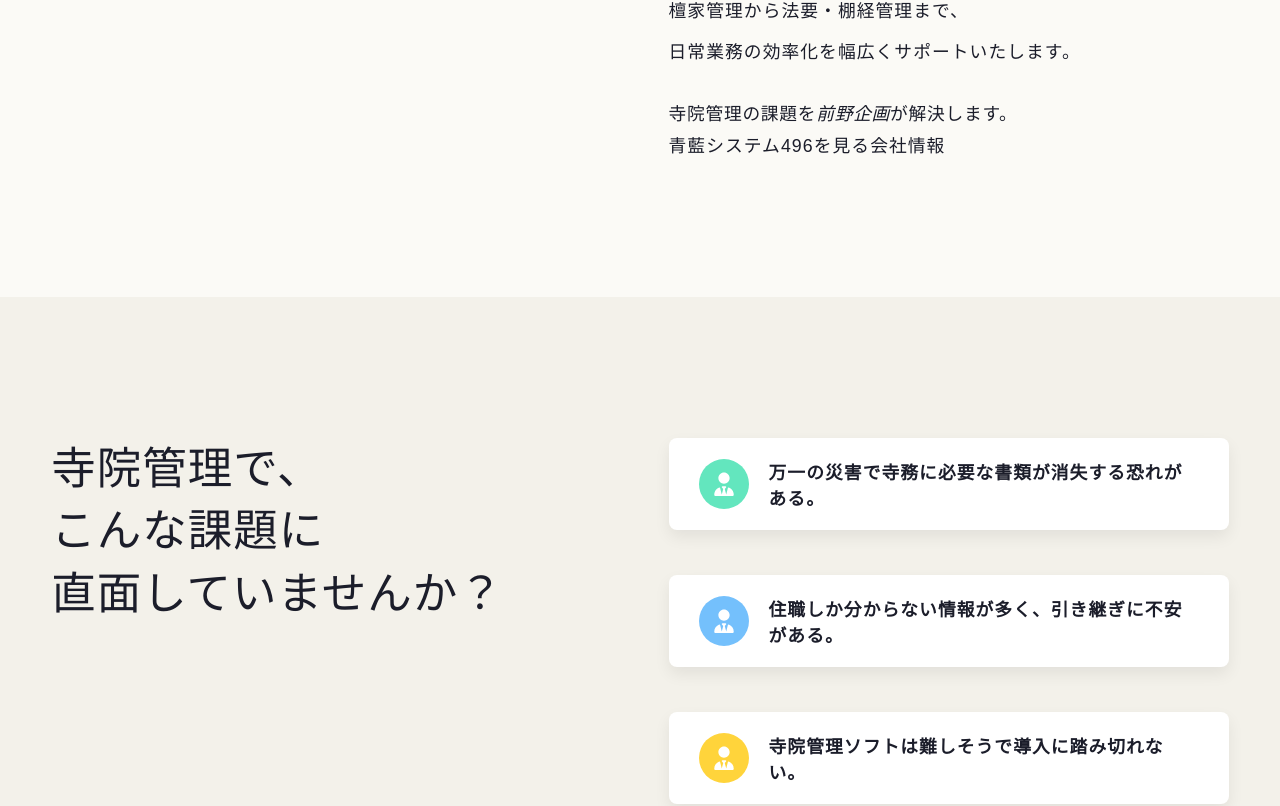
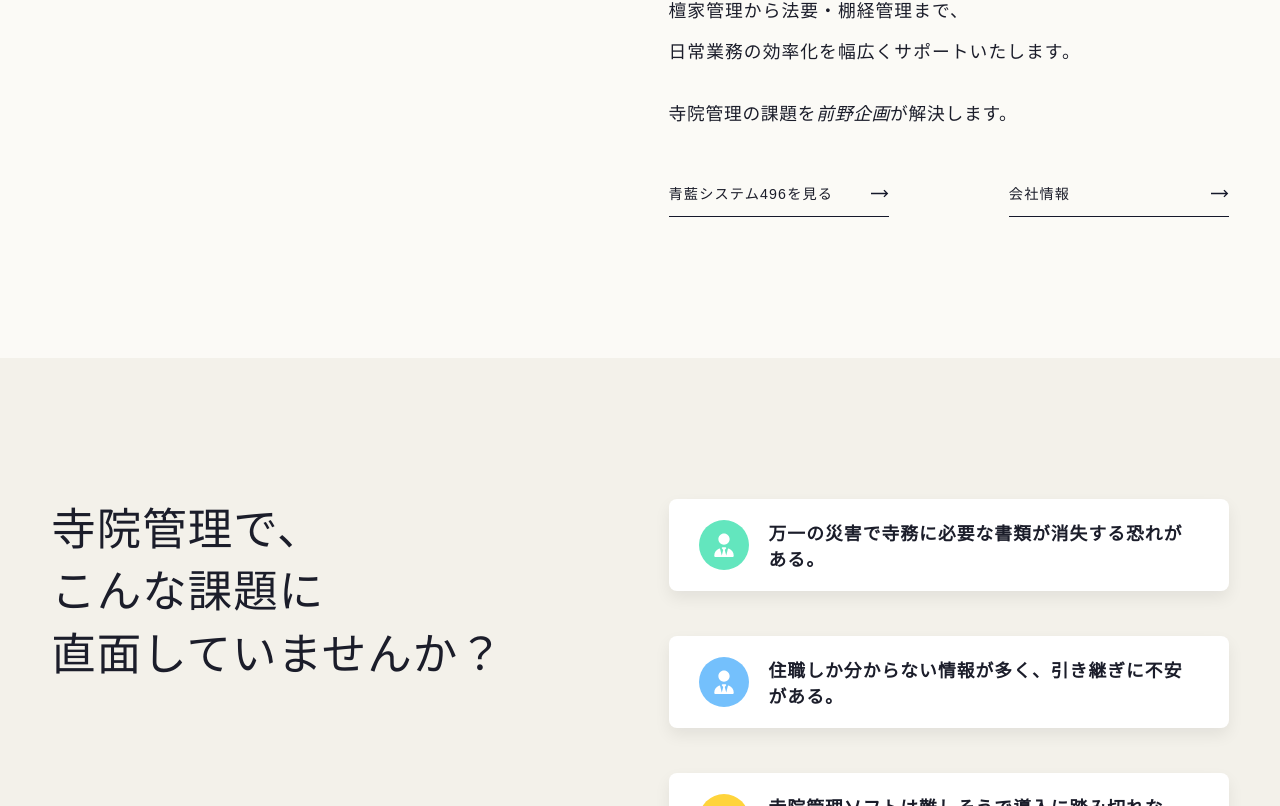
Before and after one commit to yumeko-16/maenokikaku-web-next, a Next.js app: page / in a window 1280 px wide. Shown: the part 1034-1840 px from the top of the page. Built offline with nearby package versions, Linux system fonts and the light colour scheme; a web font is replaced by a local one.

Commit message:
add: Add link components.

```diff
--- a/src/app/page.module.scss
+++ b/src/app/page.module.scss
@@ -1,3 +1,9 @@
+@use '@/styles/mixin';
+
 .links {
+  @include mixin.sideBySide;
+
+  gap: var(--space-sm);
+  justify-content: start;
   font-family: var(--font-mincho);
 }
--- a/src/app/page.tsx
+++ b/src/app/page.tsx
@@ -9,8 +9,9 @@ import {
   SplitColumnsSecond,
 } from '@/components/SplitColumns/SplitColumns';
 import Heading from '@/components/Heading/Heading';
+import Lead from '@/components/Lead/Lead';
 import Spacer from '@/components/Spacer/Spacer';
-import Lead from '@/components/Lead/Lead';
+import ArrowLink from '@/components/ArrowLink/ArrowLink';
 import Introduction from '@/components/Introduction/Introduction';
 import Problem from '@/components/Problem/Problem';
 import Seiran496Points from '@/components/Seiran496Points/Seiran496Points';
@@ -87,10 +88,10 @@ export default function Home() {
 
             <SplitColumnsSecond>
               <Introduction />
-
+              <Spacer size="sm" />
               <div className={styles.links}>
-                <Link href="/expert/">青藍システム496を見る</Link>
-                <Link href="/about/">会社情報</Link>
+                <ArrowLink href="/expert/" text="青藍システム496を見る" />
+                <ArrowLink href="/about/" text="会社情報" />
               </div>
             </SplitColumnsSecond>
           </SplitColumns>
--- /dev/null
+++ b/src/components/ArrowLink/ArrowLink.module.scss
@@ -0,0 +1,74 @@
+@use '@/styles/mixin';
+
+.link {
+  position: relative;
+  display: inline-flex;
+  gap: 32px;
+  align-items: center;
+  justify-content: space-between;
+  min-width: 220px;
+  padding: 10px 0 14px;
+  font-family: var(--font-mincho);
+  font-size: calc(var(--body) * 0.8);
+  font-weight: 500;
+  letter-spacing: 0.08em;
+}
+
+.link::before,
+.link::after {
+  content: '';
+}
+
+.link::before {
+  position: absolute;
+  bottom: 0;
+  left: 0;
+  width: 100%;
+  height: 1px;
+  content: '';
+  background: var(--accent);
+}
+
+.link::after {
+  width: 18px;
+  aspect-ratio: 16 / 8;
+  content: '';
+  background-color: var(--accent);
+  -webkit-mask: var(--arrow-right) center / contain no-repeat;
+  mask: var(--arrow-right) center / contain no-repeat;
+  transition: transform 0.4s var(--ease-out);
+}
+
+.link {
+  @include mixin.hover {
+    &::before {
+      animation: line-run 0.9s var(--ease-out);
+    }
+
+    &::after {
+      transform: translateX(6px);
+    }
+  }
+}
+
+@keyframes line-run {
+  0% {
+    transform: scaleX(1);
+    transform-origin: right;
+  }
+
+  45% {
+    transform: scaleX(0);
+    transform-origin: right;
+  }
+
+  46% {
+    transform: scaleX(0);
+    transform-origin: left;
+  }
+
+  100% {
+    transform: scaleX(1);
+    transform-origin: left;
+  }
+}
--- /dev/null
+++ b/src/components/ArrowLink/ArrowLink.tsx
@@ -0,0 +1,15 @@
+import Link from 'next/link';
+import styles from './ArrowLink.module.scss';
+
+type Props = {
+  href: string;
+  text: string;
+};
+
+export default function ArrowLink({ href, text }: Props) {
+  return (
+    <Link className={styles.link} href={href}>
+      {text}
+    </Link>
+  );
+}
--- a/src/components/ContactCta/ContactCta.module.scss
+++ b/src/components/ContactCta/ContactCta.module.scss
@@ -45,7 +45,7 @@
   width: 18px;
   aspect-ratio: 16 / 8;
   content: '';
-  background-color: var(--main);
+  background-color: var(--accent);
   -webkit-mask: var(--arrow-right) center / contain no-repeat;
   mask: var(--arrow-right) center / contain no-repeat;
   transition: transform 0.4s var(--ease-out);
```
